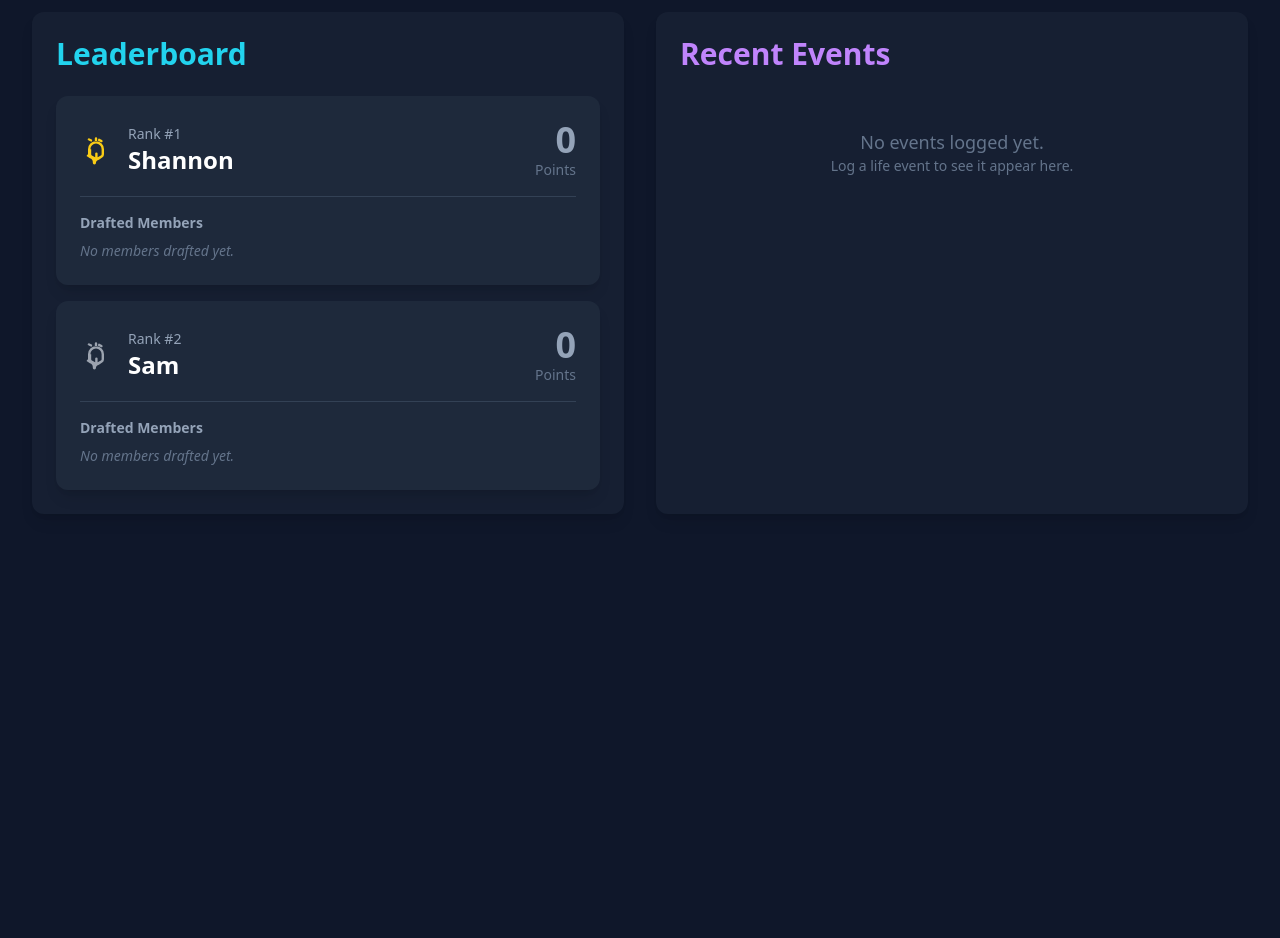
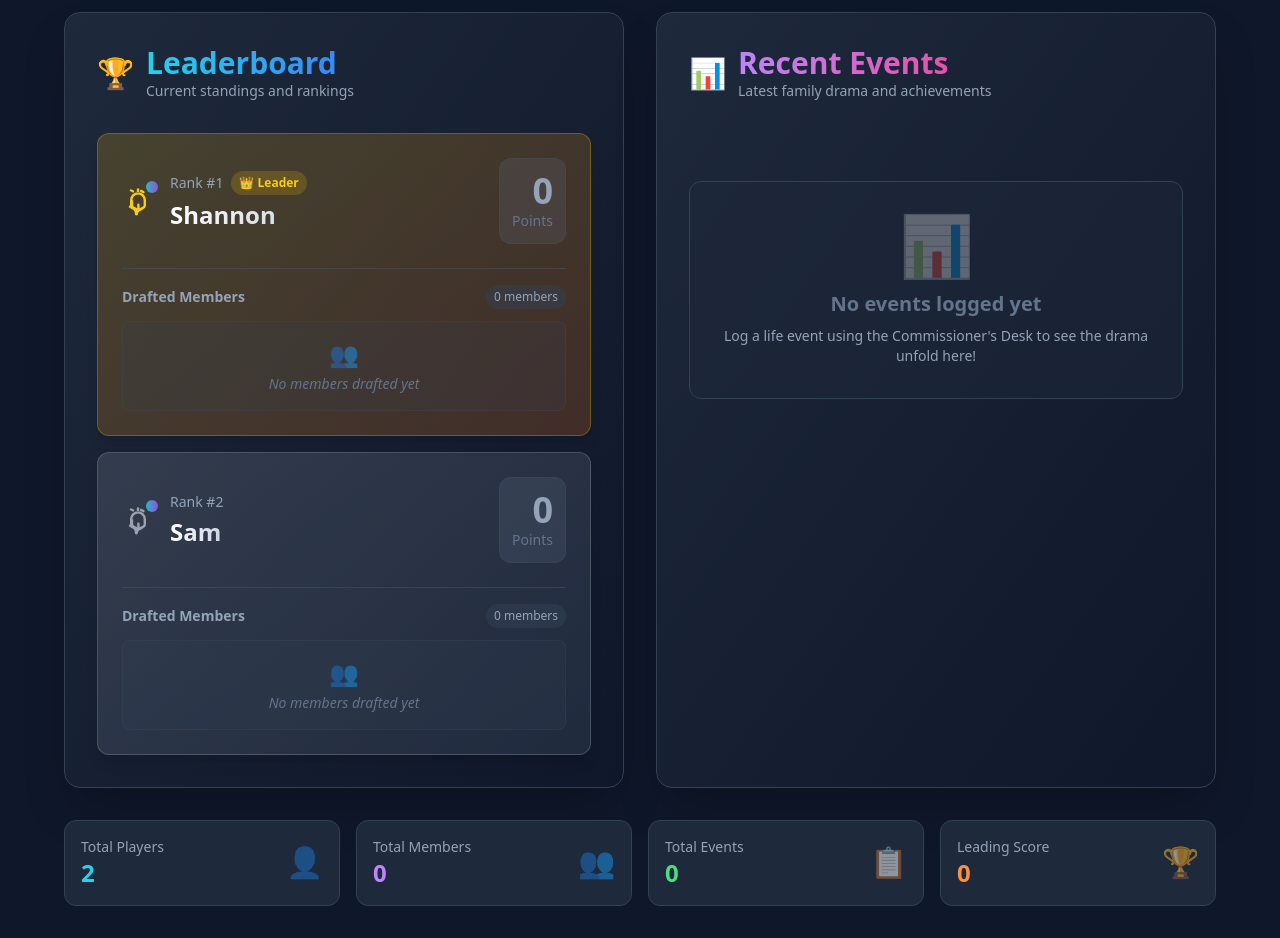
Before and after one commit to Sambosis/FantasyFamily, a React (Vite) app: page / in a window 1280 px wide. Shown: the part 220-1158 px from the top of the page. Before the commit the page ends 800 px from the top, so only its background shows below. Built offline with nearby package versions, Linux system fonts and the light colour scheme.

Commit message:
Refactor: Enhance UI with animations and stats
Co-authored-by: sambosis <sambosis@gmail.com>

```diff
--- a/App.tsx
+++ b/App.tsx
@@ -263,9 +263,52 @@ export default function App() {
             />
           </main>
         ) : (
-          <main className="grid grid-cols-1 lg:grid-cols-2 gap-8 mt-8">
-            <Leaderboard players={sortedPlayers} />
-            <EventFeed events={loggedEvents} />
+          <main className="max-w-6xl mx-auto space-y-8 mt-8 animate-fade-in">
+            {/* Main Content Grid */}
+            <div className="grid grid-cols-1 lg:grid-cols-2 gap-8">
+              <Leaderboard players={sortedPlayers} />
+              <EventFeed events={loggedEvents} />
+            </div>
+
+            {/* Quick Stats */}
+            <div className="grid grid-cols-2 md:grid-cols-4 gap-4">
+              <div className="bg-slate-800 p-4 rounded-xl border border-slate-700 animate-scale-in hover:bg-slate-700/50 transition-all duration-300 hover:scale-105">
+                <div className="flex items-center justify-between">
+                  <div>
+                    <p className="text-slate-400 text-sm">Total Players</p>
+                    <p className="text-2xl font-bold text-cyan-400">{players.length}</p>
+                  </div>
+                  <span className="text-3xl opacity-50 animate-bounce-subtle">👤</span>
+                </div>
+              </div>
+              <div className="bg-slate-800 p-4 rounded-xl border border-slate-700 animate-scale-in hover:bg-slate-700/50 transition-all duration-300 hover:scale-105" style={{animationDelay: '0.1s'}}>
+                <div className="flex items-center justify-between">
+                  <div>
+                    <p className="text-slate-400 text-sm">Total Members</p>
+                    <p className="text-2xl font-bold text-purple-400">{players.reduce((acc, p) => acc + p.members.length, 0)}</p>
+                  </div>
+                  <span className="text-3xl opacity-50 animate-bounce-subtle">👥</span>
+                </div>
+              </div>
+              <div className="bg-slate-800 p-4 rounded-xl border border-slate-700 animate-scale-in hover:bg-slate-700/50 transition-all duration-300 hover:scale-105" style={{animationDelay: '0.2s'}}>
+                <div className="flex items-center justify-between">
+                  <div>
+                    <p className="text-slate-400 text-sm">Total Events</p>
+                    <p className="text-2xl font-bold text-green-400">{loggedEvents.length}</p>
+                  </div>
+                  <span className="text-3xl opacity-50 animate-bounce-subtle">📋</span>
+                </div>
+              </div>
+              <div className="bg-slate-800 p-4 rounded-xl border border-slate-700 animate-scale-in hover:bg-slate-700/50 transition-all duration-300 hover:scale-105" style={{animationDelay: '0.3s'}}>
+                <div className="flex items-center justify-between">
+                  <div>
+                    <p className="text-slate-400 text-sm">Leading Score</p>
+                    <p className="text-2xl font-bold text-orange-400">{Math.max(...players.map(p => p.score), 0)}</p>
+                  </div>
+                  <span className="text-3xl opacity-50 animate-bounce-subtle">🏆</span>
+                </div>
+              </div>
+            </div>
           </main>
         )}
       </div>
--- a/components/EventFeed.tsx
+++ b/components/EventFeed.tsx
@@ -24,42 +24,65 @@ interface EventFeedProps {
 export const EventFeed: React.FC<EventFeedProps> = ({ events }) => {
 
     const categoryStyles: { [key: string]: string } = {
-        positive: 'border-green-500',
-        negative: 'border-red-500',
-        neutral: 'border-slate-500'
+        positive: 'border-green-500 bg-green-500/10',
+        negative: 'border-red-500 bg-red-500/10',
+        neutral: 'border-slate-500 bg-slate-500/10'
     };
 
     return (
-        <div className="bg-slate-800/50 p-6 rounded-xl shadow-lg animate-fade-in">
-            <h2 className="text-3xl font-bold text-purple-400 mb-6">Recent Events</h2>
+        <div className="bg-gradient-to-br from-slate-800 to-slate-900 p-8 rounded-2xl shadow-2xl border border-slate-700 animate-fade-in">
+            {/* Header */}
+            <div className="flex items-center space-x-3 mb-8">
+                <span className="text-3xl">📊</span>
+                <div>
+                    <h2 className="text-3xl font-bold bg-clip-text text-transparent bg-gradient-to-r from-purple-400 to-pink-500">
+                        Recent Events
+                    </h2>
+                    <p className="text-slate-400 text-sm">Latest family drama and achievements</p>
+                </div>
+            </div>
+
             {events.length > 0 ? (
-                 <ul className="space-y-4 max-h-96 overflow-y-auto pr-2">
+                 <ul className="space-y-4 max-h-96 overflow-y-auto pr-2 scrollbar-thin scrollbar-thumb-slate-600 scrollbar-track-transparent">
                     {events.map(event => {
                         const pointColor = event.points > 0 ? 'text-green-400' : event.points < 0 ? 'text-red-400' : 'text-slate-400';
                         const pointSign = event.points > 0 ? '+' : '';
-                        const borderClass = categoryStyles[event.category] || 'border-slate-500';
+                        const borderClass = categoryStyles[event.category] || 'border-slate-500 bg-slate-500/10';
 
                         return (
-                            <li key={event.id} className={`flex justify-between items-center bg-slate-800 p-3 rounded-lg animate-slide-in-up border-l-4 ${borderClass}`}>
-                                <div>
-                                    <p className="font-semibold text-white">
-                                        {event.memberName}
-                                        <span className="text-slate-400 font-normal"> ({event.playerName})</span>
+                            <li key={event.id} className={`flex justify-between items-center bg-slate-800/50 p-4 rounded-xl animate-slide-in-up border-l-4 ${borderClass} hover:bg-slate-700/50 transition-all duration-300 transform hover:scale-[1.02]`}>
+                                <div className="flex-1">
+                                    <div className="flex items-center space-x-2 mb-1">
+                                        <p className="font-semibold text-white">
+                                            {event.memberName}
+                                        </p>
+                                        <span className="text-xs bg-slate-700 text-slate-300 px-2 py-1 rounded-full">
+                                            {event.playerName}
+                                        </span>
+                                    </div>
+                                    <p className="text-sm text-slate-300 font-medium">{event.eventName}</p>
+                                    <p className="text-xs text-slate-500 mt-1 flex items-center">
+                                        <span className="mr-1">⏱️</span>
+                                        {timeSince(event.timestamp)}
                                     </p>
-                                    <p className="text-sm text-slate-300">{event.eventName}</p>
-                                    <p className="text-xs text-slate-500 mt-1">{timeSince(event.timestamp)}</p>
                                 </div>
-                                <div className={`text-lg font-bold ${pointColor}`}>
-                                    {pointSign}{event.points}
+                                <div className="flex flex-col items-end">
+                                    <div className={`text-2xl font-bold ${pointColor}`}>
+                                        {pointSign}{event.points}
+                                    </div>
+                                    <div className="text-xs text-slate-500">points</div>
                                 </div>
                             </li>
                         )
                     })}
                 </ul>
             ) : (
-                <div className="text-center py-8 text-slate-500">
-                    <p className="text-lg">No events logged yet.</p>
-                     <p className="text-sm">Log a life event to see it appear here.</p>
+                <div className="text-center py-12 text-slate-500">
+                    <div className="bg-slate-800/50 p-8 rounded-xl border border-slate-700">
+                        <span className="text-6xl opacity-30 block mb-4">📊</span>
+                        <p className="text-xl font-semibold mb-2">No events logged yet</p>
+                        <p className="text-sm text-slate-400">Log a life event using the Commissioner's Desk to see the drama unfold here!</p>
+                    </div>
                 </div>
             )}
         </div>
--- a/components/Leaderboard.tsx
+++ b/components/Leaderboard.tsx
@@ -8,8 +8,18 @@ interface LeaderboardProps {
 
 export const Leaderboard: React.FC<LeaderboardProps> = ({ players }) => {
     return (
-        <div className="bg-slate-800/50 p-6 rounded-xl shadow-lg animate-fade-in">
-            <h2 className="text-3xl font-bold text-cyan-400 mb-6">Leaderboard</h2>
+        <div className="bg-gradient-to-br from-slate-800 to-slate-900 p-8 rounded-2xl shadow-2xl border border-slate-700 animate-fade-in">
+            {/* Header */}
+            <div className="flex items-center space-x-3 mb-8">
+                <span className="text-3xl">🏆</span>
+                <div>
+                    <h2 className="text-3xl font-bold bg-clip-text text-transparent bg-gradient-to-r from-cyan-400 to-blue-500">
+                        Leaderboard
+                    </h2>
+                    <p className="text-slate-400 text-sm">Current standings and rankings</p>
+                </div>
+            </div>
+
             {players.length > 0 ? (
                 <div className="space-y-4">
                     {players.map((player, index) => (
@@ -21,9 +31,12 @@ export const Leaderboard: React.FC<LeaderboardProps> = ({ players }) => {
                     ))}
                 </div>
             ) : (
-                <div className="text-center py-8 text-slate-500">
-                    <p className="text-lg">No players have been added yet.</p>
-                    <p className="text-sm">Use the "Commissioner's Desk" to add the first player!</p>
+                <div className="text-center py-12 text-slate-500">
+                    <div className="bg-slate-800/50 p-8 rounded-xl border border-slate-700">
+                        <span className="text-6xl opacity-30 block mb-4">🏆</span>
+                        <p className="text-xl font-semibold mb-2">No players have been added yet</p>
+                        <p className="text-sm text-slate-400">Use the Commissioner's Desk to add the first player and start competing!</p>
+                    </div>
                 </div>
             )}
         </div>
--- a/components/PlayerCard.tsx
+++ b/components/PlayerCard.tsx
@@ -23,34 +23,64 @@ const TrophyIcon: React.FC<{ rank: number }> = ({ rank }) => {
 
 export const PlayerCard: React.FC<PlayerCardProps> = ({ player, rank }) => {
     const scoreColor = player.score > 0 ? 'text-green-400' : player.score < 0 ? 'text-red-400' : 'text-slate-400';
+    const scoreBgColor = player.score > 0 ? 'bg-green-500/20' : player.score < 0 ? 'bg-red-500/20' : 'bg-slate-500/20';
+
+    // Different gradient for top 3 ranks
+    const getRankGradient = (rank: number) => {
+        switch(rank) {
+            case 1: return 'from-yellow-500/20 to-orange-500/20 border-yellow-500/30';
+            case 2: return 'from-gray-400/20 to-slate-500/20 border-gray-400/30';
+            case 3: return 'from-yellow-600/20 to-yellow-800/20 border-yellow-600/30';
+            default: return 'from-slate-700/50 to-slate-800/50 border-slate-600/30';
+        }
+    };
 
     return (
-        <div className="bg-slate-800 rounded-xl shadow-lg p-6 transform transition-transform duration-300 hover:scale-[1.02] animate-slide-in-up">
+        <div className={`bg-gradient-to-br ${getRankGradient(rank)} rounded-xl shadow-lg p-6 border transform transition-all duration-300 hover:scale-[1.02] hover:shadow-xl animate-slide-in-up`}>
             <div className="flex items-center justify-between">
                 <div className="flex items-center gap-4">
-                    <TrophyIcon rank={rank} />
+                    <div className="relative">
+                        <TrophyIcon rank={rank} />
+                        {rank <= 3 && (
+                            <div className="absolute -top-1 -right-1 w-3 h-3 bg-gradient-to-r from-cyan-400 to-purple-500 rounded-full animate-pulse"></div>
+                        )}
+                    </div>
                     <div>
-                        <p className="text-sm text-slate-400">Rank #{rank}</p>
-                        <h3 className="text-2xl font-bold text-white">{player.name}</h3>
+                        <div className="flex items-center space-x-2 mb-1">
+                            <p className="text-sm text-slate-400">Rank #{rank}</p>
+                            {rank === 1 && <span className="text-xs bg-yellow-500/20 text-yellow-400 px-2 py-1 rounded-full font-semibold">👑 Leader</span>}
+                        </div>
+                        <h3 className="text-2xl font-bold bg-clip-text text-transparent bg-gradient-to-r from-white to-slate-300">{player.name}</h3>
                     </div>
                 </div>
-                <div className="text-right">
+                <div className={`text-right p-3 rounded-xl ${scoreBgColor} border border-slate-600/30`}>
                     <p className={`text-4xl font-bold ${scoreColor}`}>{player.score}</p>
                     <p className="text-sm text-slate-500">Points</p>
                 </div>
             </div>
-            <div className="mt-4 pt-4 border-t border-slate-700">
-                <h4 className="text-sm font-semibold text-slate-400 mb-2">Drafted Members</h4>
+            <div className="mt-6 pt-4 border-t border-slate-600/50">
+                <div className="flex items-center justify-between mb-3">
+                    <h4 className="text-sm font-semibold text-slate-400">Drafted Members</h4>
+                    <span className="text-xs bg-slate-700/50 text-slate-400 px-2 py-1 rounded-full">
+                        {player.members.length} member{player.members.length !== 1 ? 's' : ''}
+                    </span>
+                </div>
                 {player.members.length > 0 ? (
-                    <ul className="space-y-1">
+                    <div className="grid grid-cols-1 gap-2">
                         {player.members.map(member => (
-                            <li key={member.id} className="text-slate-300 bg-slate-700/50 rounded px-3 py-1 text-sm">
-                                {member.name}
-                            </li>
+                            <div key={member.id} className="flex items-center justify-between text-slate-300 bg-slate-700/30 rounded-lg px-3 py-2 text-sm border border-slate-600/30 hover:bg-slate-600/30 transition-colors duration-200">
+                                <span className="flex items-center">
+                                    <span className="mr-2">👤</span>
+                                    {member.name}
+                                </span>
+                            </div>
                         ))}
-                    </ul>
+                    </div>
                 ) : (
-                    <p className="text-slate-500 text-sm italic">No members drafted yet.</p>
+                    <div className="text-center py-4 text-slate-500 bg-slate-700/20 rounded-lg border border-slate-600/20">
+                        <span className="text-2xl opacity-50 block mb-1">👥</span>
+                        <p className="text-sm italic">No members drafted yet</p>
+                    </div>
                 )}
             </div>
         </div>
```
Also changed, not shown: index.html (+20 -3 lines).
